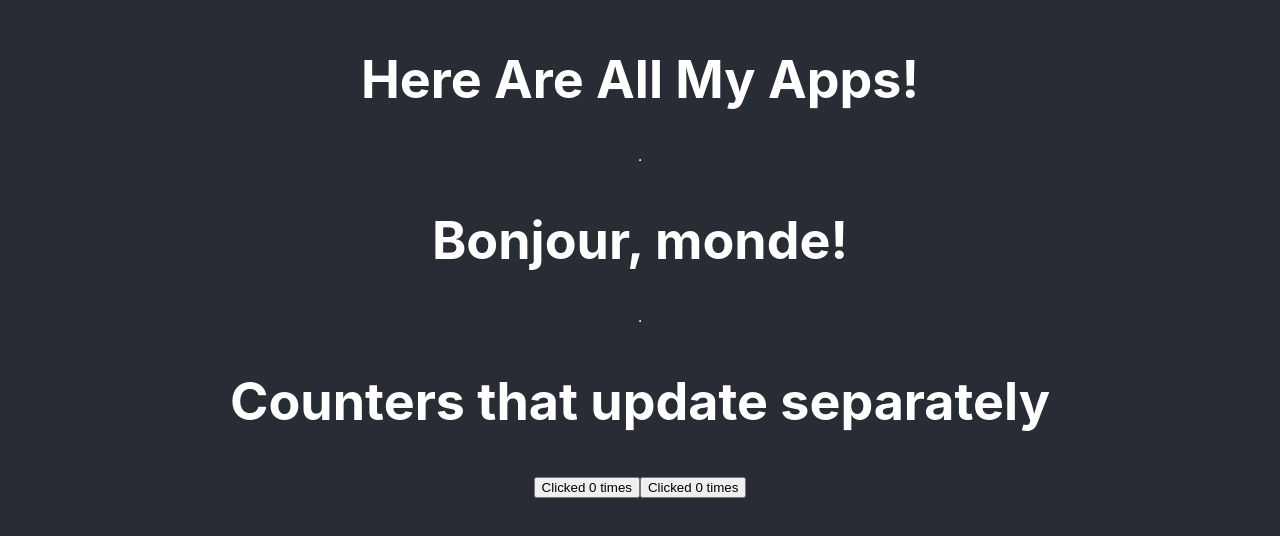
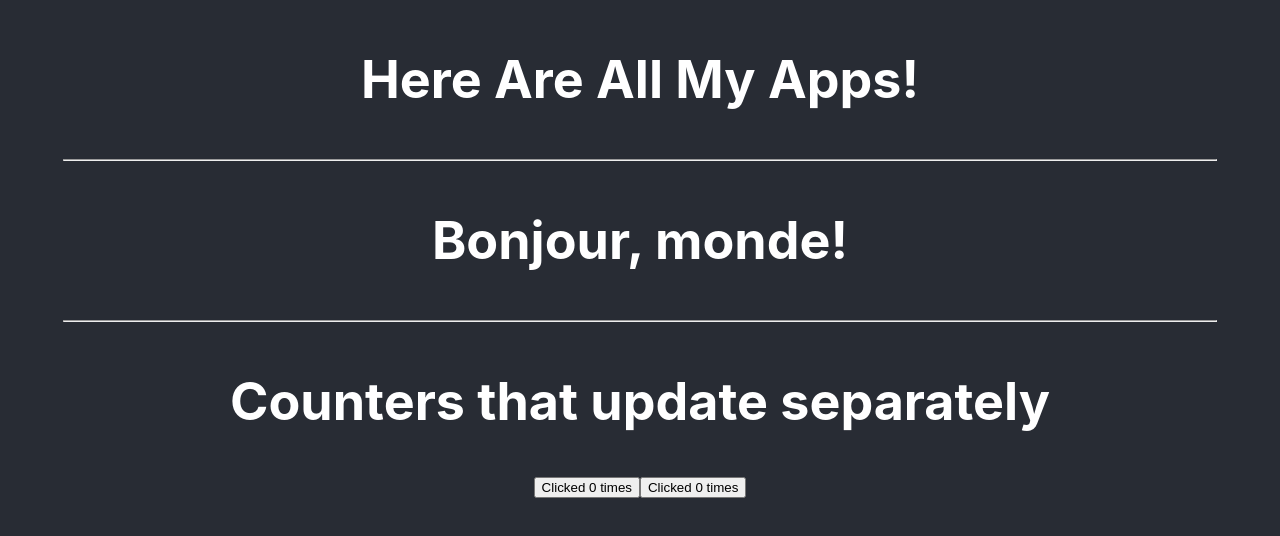
Before and after one commit to tomwhartung/always_learning_javascript, a React (Create React App) app in the folder reactjs/projects/my-quick-start-app/: page / in a window 1280 px wide. Shown: the part 144-680 px from the top of the page. Built offline with nearby package versions, Linux system fonts and the light colour scheme.

Commit message:
Updated App.css so that my hr tags stretch across the screen.

```diff
--- a/reactjs/projects/my-quick-start-app/src/App.css
+++ b/reactjs/projects/my-quick-start-app/src/App.css
@@ -36,3 +36,7 @@
     transform: rotate(360deg);
   }
 }
+
+hr {
+  width: 90%;
+}
```
